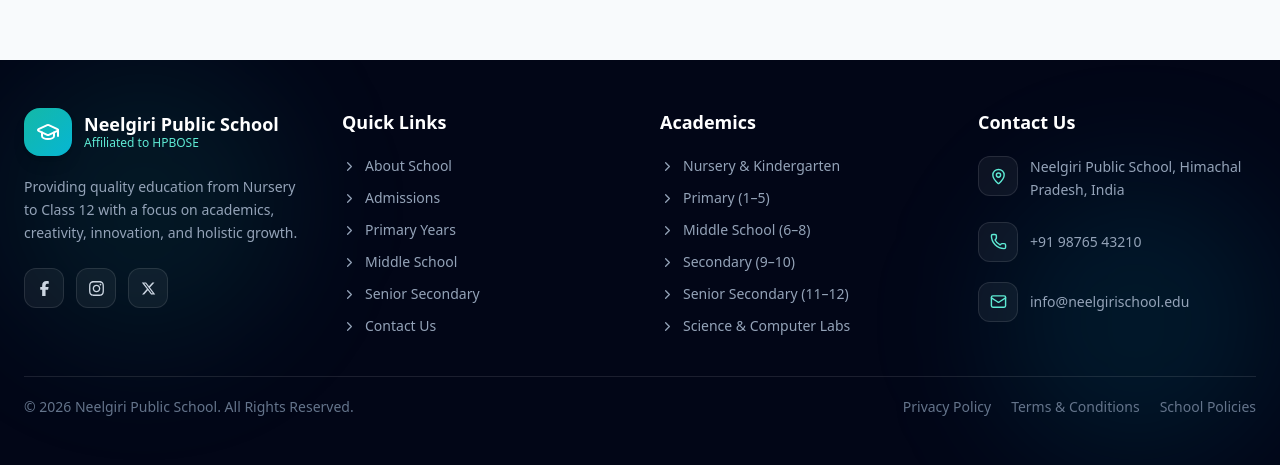
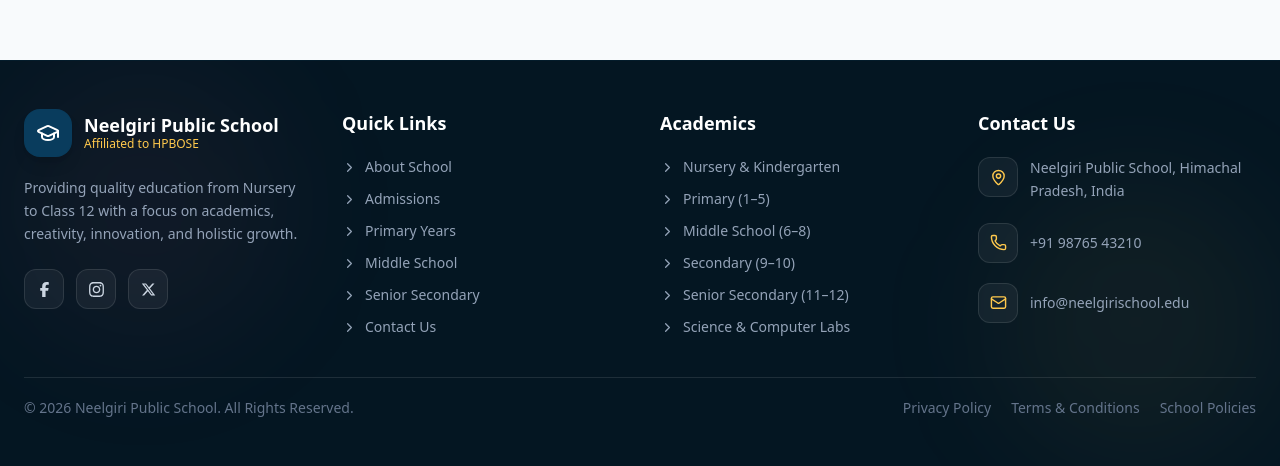
Before and after one commit to chetan208/neelgiri-school-website, a Next.js app: page /about/leadership in a window 1280 px wide. Shown: the part 852-1318 px from the top of the page. Built offline with nearby package versions, Linux system fonts and the light colour scheme; no server answers.

Commit message:
footer fixed

```diff
--- a/src/components/Footer.tsx
+++ b/src/components/Footer.tsx
@@ -19,11 +19,11 @@ import { motion } from "framer-motion";
 
 export default function Footer() {
   return (
-    <footer className="relative bg-slate-950 overflow-hidden">
+    <footer className="relative bg-[#041622] overflow-hidden border-t border-[#093C5D]/15">
 
       {/* Background Glow */}
-      <div className="absolute top-0 left-0 w-72 h-72 bg-teal-500/10 rounded-full blur-3xl"></div>
-      <div className="absolute bottom-0 right-0 w-72 h-72 bg-cyan-500/10 rounded-full blur-3xl"></div>
+      <div className="absolute top-0 left-0 w-72 h-72 bg-[#FA6781]/5 rounded-full blur-3xl"></div>
+      <div className="absolute bottom-0 right-0 w-72 h-72 bg-[#FFC94D]/5 rounded-full blur-3xl"></div>
 
       {/* Main Footer */}
       <div className="relative z-10">
@@ -36,14 +36,14 @@ export default function Footer() {
 
               {/* Logo */}
               <div className="flex items-center gap-3">
-                <div className="w-12 h-12 rounded-2xl bg-gradient-to-br from-teal-500 to-cyan-500 flex items-center justify-center shadow-lg">
+                <div className="w-12 h-12 rounded-2xl bg-[#093C5D] flex items-center justify-center shadow-lg border border-[#093C5D]/25">
                   <GraduationCap className="text-white" size={24} />
                 </div>
                 <div>
                   <h2 className="text-lg font-bold text-white leading-tight">
                     Neelgiri Public School
                   </h2>
-                  <p className="text-xs text-teal-300">
+                  <p className="text-xs text-[#FFC94D]">
                     Affiliated to HPBOSE
                   </p>
                 </div>
@@ -64,7 +64,7 @@ export default function Footer() {
                   <motion.div
                     key={index}
                     whileHover={{ y: -3 }}
-                    className="w-10 h-10 rounded-xl bg-white/5 hover:bg-teal-600 text-slate-300 hover:text-white border border-white/10 flex items-center justify-center transition duration-300 cursor-pointer"
+                    className="w-10 h-10 rounded-xl bg-white/5 hover:bg-[#FFC94D] text-slate-300 hover:text-[#093C5D] border border-white/10 hover:border-[#FFC94D] flex items-center justify-center transition duration-300 cursor-pointer"
                   >
                     {icon}
                   </motion.div>
@@ -89,7 +89,7 @@ export default function Footer() {
                   <motion.div
                     key={link}
                     whileHover={{ x: 4 }}
-                    className="flex items-center gap-2 text-slate-400 hover:text-teal-300 text-sm transition duration-300 cursor-pointer"
+                    className="flex items-center gap-2 text-slate-400 hover:text-[#FFC94D] text-sm transition duration-300 cursor-pointer"
                   >
                     <ChevronRight size={15} />
                     {link}
@@ -115,7 +115,7 @@ export default function Footer() {
                   <motion.div
                     key={item}
                     whileHover={{ x: 4 }}
-                    className="flex items-center gap-2 text-slate-400 hover:text-teal-300 text-sm transition duration-300 cursor-pointer"
+                    className="flex items-center gap-2 text-slate-400 hover:text-[#FFC94D] text-sm transition duration-300 cursor-pointer"
                   >
                     <ChevronRight size={15} />
                     {item}
@@ -131,7 +131,7 @@ export default function Footer() {
               </h3>
               <div className="mt-5 space-y-5">
                 <div className="flex items-start gap-3">
-                  <div className="w-10 h-10 rounded-xl bg-white/5 border border-white/10 text-teal-300 flex items-center justify-center flex-shrink-0">
+                  <div className="w-10 h-10 rounded-xl bg-white/5 border border-white/10 text-[#FFC94D] flex items-center justify-center flex-shrink-0">
                     <MapPin size={17} />
                   </div>
                   <p className="text-slate-400 text-sm leading-relaxed">
@@ -140,7 +140,7 @@ export default function Footer() {
                 </div>
 
                 <div className="flex items-center gap-3">
-                  <div className="w-10 h-10 rounded-xl bg-white/5 border border-white/10 text-teal-300 flex items-center justify-center flex-shrink-0">
+                  <div className="w-10 h-10 rounded-xl bg-white/5 border border-white/10 text-[#FFC94D] flex items-center justify-center flex-shrink-0">
                     <Phone size={17} />
                   </div>
                   <p className="text-slate-400 text-sm">
@@ -149,7 +149,7 @@ export default function Footer() {
                 </div>
 
                 <div className="flex items-center gap-3">
-                  <div className="w-10 h-10 rounded-xl bg-white/5 border border-white/10 text-teal-300 flex items-center justify-center flex-shrink-0">
+                  <div className="w-10 h-10 rounded-xl bg-white/5 border border-white/10 text-[#FFC94D] flex items-center justify-center flex-shrink-0">
                     <Mail size={17} />
                   </div>
                   <p className="text-slate-400 text-sm">
@@ -167,13 +167,13 @@ export default function Footer() {
               © 2026 Neelgiri Public School. All Rights Reserved.
             </p>
             <div className="flex flex-wrap items-center justify-center gap-5 text-sm text-slate-500">
-              <span className="hover:text-teal-300 transition cursor-pointer">
+              <span className="hover:text-[#FFC94D] transition cursor-pointer">
                 Privacy Policy
               </span>
-              <span className="hover:text-teal-300 transition cursor-pointer">
+              <span className="hover:text-[#FFC94D] transition cursor-pointer">
                 Terms &amp; Conditions
               </span>
-              <span className="hover:text-teal-300 transition cursor-pointer">
+              <span className="hover:text-[#FFC94D] transition cursor-pointer">
                 School Policies
               </span>
             </div>
```
